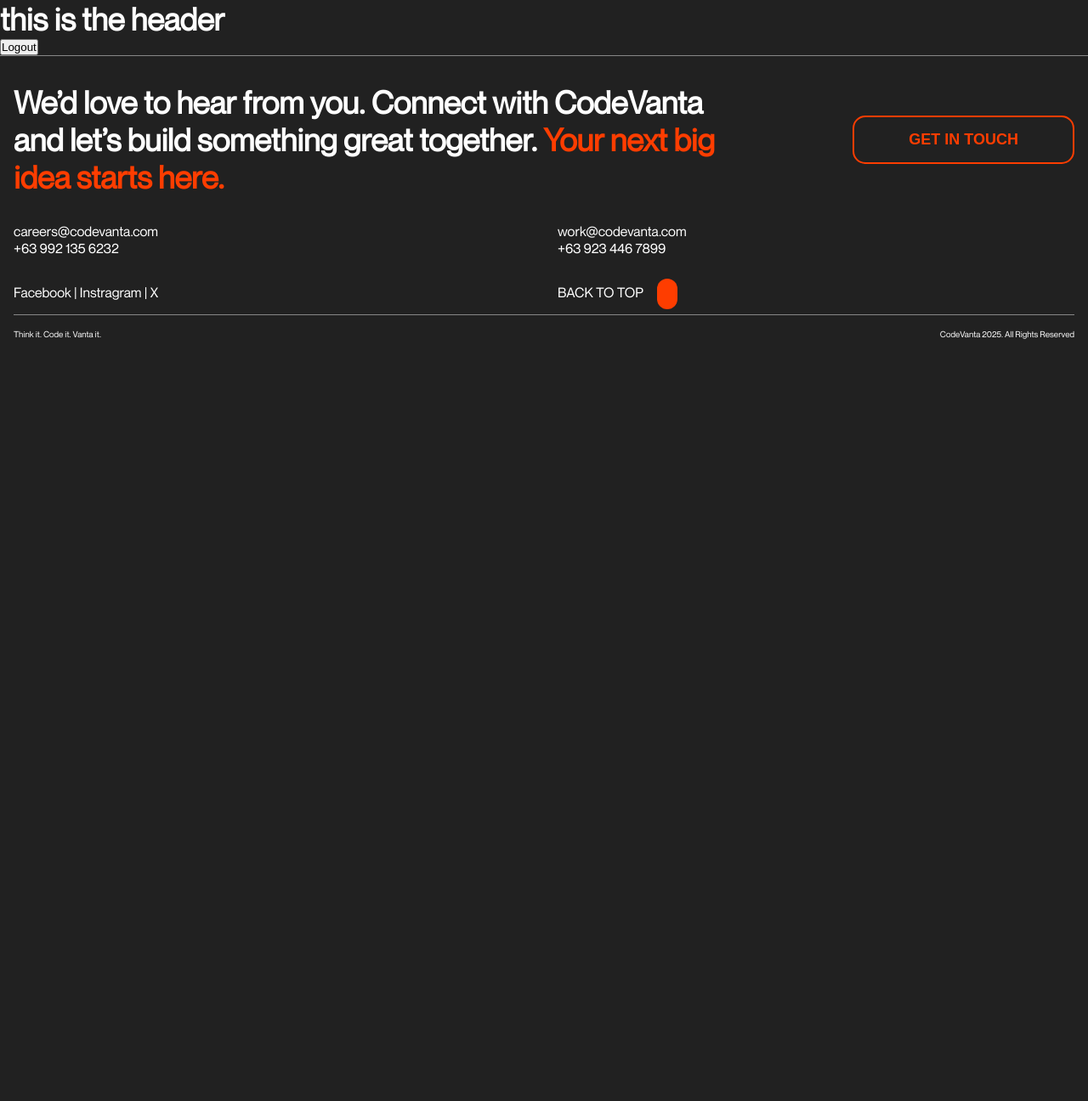
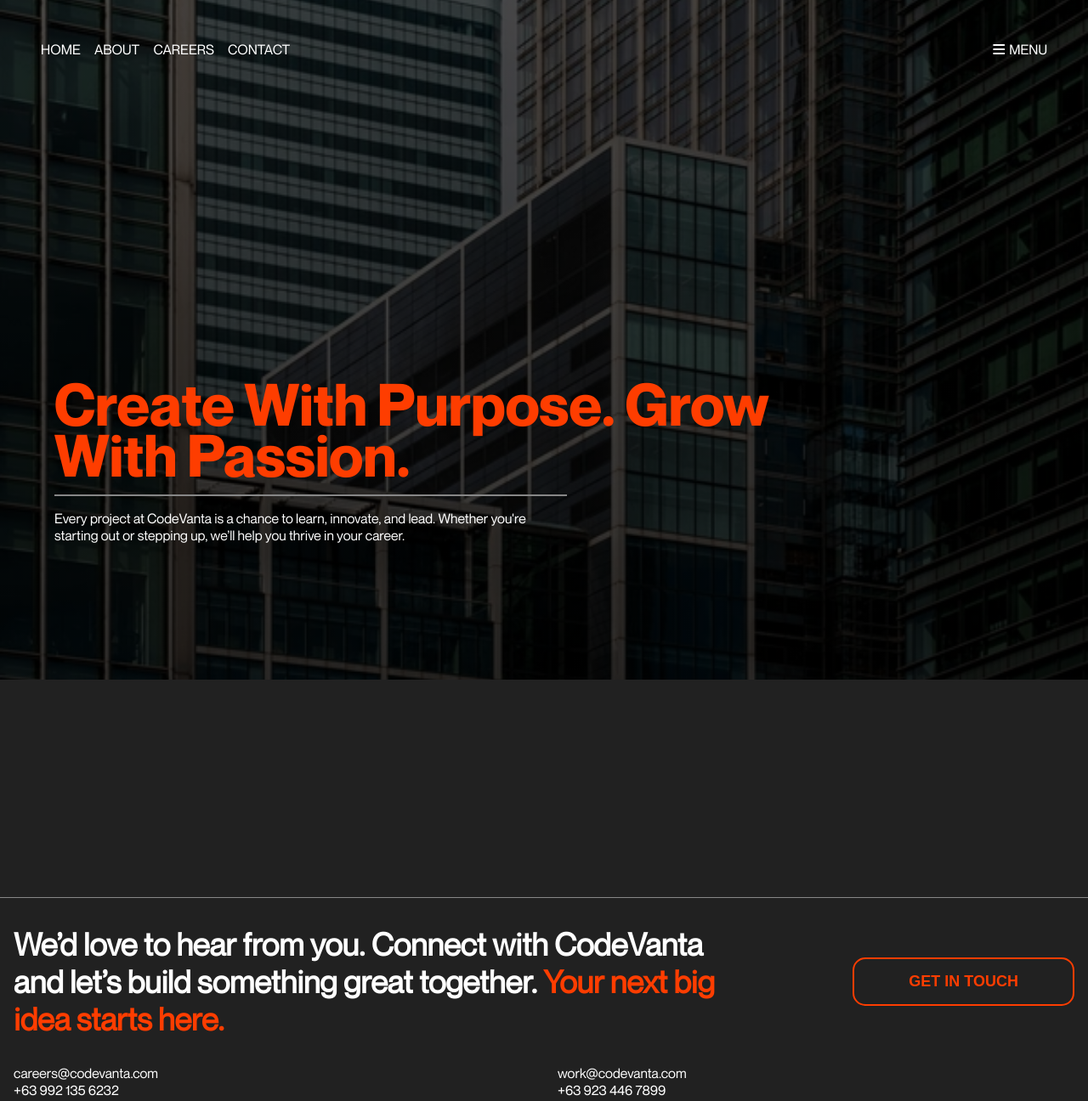
Before and after one commit to CodeVanta-AWS/codevanta-aws, a PHP site: page /careers.php in a window 1280 px wide. Shown: the top 1296 px of the page at 85% size. Before the commit the page ends 399 px from the top, so only its background shows below. Run offline with PHP 8.4, Linux system fonts and the light colour scheme; the visitor is signed in with stand-in values (Sample User, id 1); data that the repository does not hold is empty.

Commit message:
Finish Frontend Design

```diff
--- a/about.php
+++ b/about.php
@@ -13,8 +13,8 @@
     <link rel="stylesheet" href="https://cdnjs.cloudflare.com/ajax/libs/font-awesome/6.7.2/css/all.min.css">
 </head>
 <body>
+    <?php include("./header.php"); ?>
     <main>
-
         <section class="hero hero-about">
             <div>
                 <h1 class="ms-b lg-80">Innovating Beyond Code, Empowering the Future</h1>
@@ -153,10 +153,6 @@
             </section>
         </div>
 
-
-        <a href="logout.php">
-            <button>Logouts</button>
-        </a>
     </main>
 </body>
 </html>
--- a/admin-creator.php
+++ b/admin-creator.php
@@ -1,8 +1,8 @@
 <?php
     include("./database.php");
 
-    $username = "chesjt222";
-    $password = "adminches_codevanta";
+    $username = "luis";
+    $password = "luis123";
     $role = "admin";
 
     $hashedPassword = password_hash($password, PASSWORD_BCRYPT);
--- a/careers.php
+++ b/careers.php
@@ -14,25 +14,43 @@
     <meta name="viewport" content="width=device-width, initial-scale=1.0">
     <title>Careers — CodeVanta</title>
     <link rel="stylesheet" href="./src/assets/styles/global.css" />
+    <link rel="stylesheet" href="./src/assets/styles/careers.css" />
 </head>
 <body>
 
     <?php include("./header.php"); ?>
 
     <main>
+
+        <section class="hero hero-careers">
+            <div>
+                <h1 class="ms-b lg-80">Create With Purpose. Grow With Passion.</h1>
+                <hr class="w-50">
+                <p class="ms-t md-50">Every project at CodeVanta is a chance to learn, innovate, and lead. Whether you're starting out or stepping up, we’ll help you thrive in your career.</p>
+            </div>
+        </section>
+
+        <section class="career-section container">
+            <div class="career-container">
                 <?php
                     while ($row = $result->fetch_assoc()) { ?>
-            <a href="#">
                     <div>
-                    <h1><?php echo $row['career_name']; ?></h1>
+                        <div>
+                            <h2 class="orange ms-b bold"><?php echo $row['career_name']; ?></h2>
+
+                        </div>
+                        <div>
                             <p><?php echo $row['description']; ?></p>
+                            <a href="contact.php" class="white"><button class="button-white-outline ms-t">Apply Now</button></a>
                         </div>
-            </a>
+                    </div>
+
                 <?php } ?>
+            </div>
 
-        <a href="logout.php">
-            <button>Logout</button>
-        </a>
+        </section>
+
+
     </main>
 
     <?php include("./footer.php"); ?>
--- a/header.php
+++ b/header.php
@@ -4,12 +4,53 @@
     <meta charset="UTF-8">
     <meta name="viewport" content="width=device-width, initial-scale=1.0">
     <title>Header — CodeVanta</title>
+    <link rel="stylesheet" href="src/assets/styles/global.css">
+    <link rel="stylesheet" href="https://cdnjs.cloudflare.com/ajax/libs/font-awesome/6.7.2/css/all.min.css">
 </head>
 <body>
 
     <header>
-        <h3>this is the header</h3>
+        <nav class="nav1">
+            <ul>
+                <li><a href="#">HOME</a></li>
+                <li><a href="about.php">ABOUT</a></li>
+                <li><a href="careers.php">CAREERS</a></li>
+                <li><a href="contact.php">CONTACT</a></li>
+            </ul>
+        </nav>
+        <nav class="nav2">
+            <div class="menu">
+                <i class="fa-solid fa-bars"></i>
+                <p>MENU</p>
+            </div>
+
+        </nav>
+
     </header>
+    <div class="side-menu" id="sideMenu">
+        <div class="close-btn" id="closeMenu">&times;</div>
+            <ul>
+                <li><a href="#">HOME</a></li>
+                <li><a href="about.php">ABOUT</a></li>
+                <li><a href="careers.php">CAREERS</a></li>
+                <li><a href="contact.php">CONTACT</a></li>
+                <li><a href="logout.php">LOGOUT</a></li>
+            </ul>
+    </div>
+
+    <script>
+        const menuBtn = document.querySelector('.menu');
+        const sideMenu = document.getElementById('sideMenu');
+        const closeMenu = document.getElementById('closeMenu');
+
+        menuBtn.addEventListener('click', () => {
+            sideMenu.classList.add('active');
+        });
+
+        closeMenu.addEventListener('click', () => {
+            sideMenu.classList.remove('active');
+        });
+    </script>
 
 </body>
 </html>
--- a/src/assets/styles/career-info.css
+++ b/src/assets/styles/career-info.css
@@ -4,7 +4,7 @@
     top: 50%;
     left: 50%;
     transform: translate(-50%, -50%);
-    background: white;
-    padding: 20px;
-    border: 1px solid black;
+    background: var(--color-dark-gray);
+    padding: 2rem;
+    width: 300px;
 }
--- /dev/null
+++ b/src/assets/styles/careers.css
@@ -0,0 +1,25 @@
+
+
+.career-container {
+    display: grid;
+    gap: 2rem;
+}
+
+.career-container div {
+    display: flex;
+    flex-direction: column;
+    justify-content: space-between;
+}
+
+@media (min-width: 640px){
+    .career-container {
+        grid-template-columns: repeat(2, 1fr);
+    }
+}
+
+@media (min-width: 1400px){
+    .career-container {
+        grid-template-columns: repeat(3, 1fr);
+        gap: 3rem;
+    }
+}
--- a/src/assets/styles/global.css
+++ b/src/assets/styles/global.css
@@ -225,6 +225,100 @@ hr {
   background-position: center;
 }
 
+.hero-register {
+  background: linear-gradient(rgba(0, 0, 0, 0.9), rgba(0, 0, 0, 0.7)), url('../images/register/register-hero.webp');
+  background-size: cover;
+  background-repeat: no-repeat;
+  background-position: center;
+}
+
+.hero-careers {
+  background: linear-gradient(rgba(0, 0, 0, 0.7), rgba(0, 0, 0, 0.8)), url('../images/careers/career-hero.webp');
+  background-size: cover;
+  background-repeat: no-repeat;
+  background-position: center;
+}
+
+
+
+
+
+header {
+  display: flex;
+  color: white;
+  background-color: transparent;
+  position: fixed;
+  align-items: center;
+  justify-content: end;
+  left: 0;
+  right: 0;
+  padding: 3rem 3rem;
+  z-index: 1;
+}
+
+header a {
+  color: white;
+}
+
+.nav1 {
+  display: none;
+}
+
+.nav1 ul {
+  display: flex;
+  gap: 1rem;
+}
+
+.menu {
+  display: flex;
+  gap: 5px;
+  align-items: center;
+}
+
+
+
+.side-menu {
+  position: fixed;
+  top: 0;
+  right: -300px; /* hidden by default */
+  height: 100%;
+  width: 300px;
+  background-color: #111;
+  color: white;
+  padding: 2rem;
+  transition: right 0.3s ease-in-out;
+  z-index: 999;
+  display: flex;
+  flex-direction: column;
+}
+
+.side-menu ul {
+  list-style: none;
+  padding: 0;
+  margin-top: 2rem;
+}
+
+.side-menu ul li {
+  margin-bottom: 1rem;
+}
+
+.side-menu ul li a {
+  color: white;
+  text-decoration: none;
+  font-size: 1.2rem;
+}
+
+.side-menu .close-btn {
+  font-size: 2rem;
+  cursor: pointer;
+  align-self: flex-end;
+}
+
+.side-menu.active {
+  right: 0;
+}
+
+
 
 
 
@@ -277,7 +378,7 @@ span {
   margin-right: 1rem;
 }
 
-.about-section, .about-position, .about-last, .contact-about {
+.about-section, .about-position, .about-last, .contact-about, .career-section {
   padding: 4rem 1rem;
 }
 
@@ -442,6 +573,14 @@ textarea:focus {
 
   .md-nm {
     margin: 0;
+  }
+
+  header {
+    justify-content: space-between;
+  }
+
+  .nav1 {
+    display: block;
   }
 
   .footer-top {
```
Also changed, not shown: other parts of src/assets/styles/global.css (+45 -4 lines), admin_dashboard.php (+16 -14 lines), career-info.php (+12 -12 lines), contact.php (+5 -7 lines), login.php (+4 -5 lines), register.php (+16 -7 lines), src/assets/styles/dashboard.css (added, +44 -0 lines), src/assets/images/careers/career-hero.webp (added), src/assets/images/register/register-hero.webp (added), src/assets/styles/login.css (deleted). Lines whose indentation alone changed are shown as unchanged.
